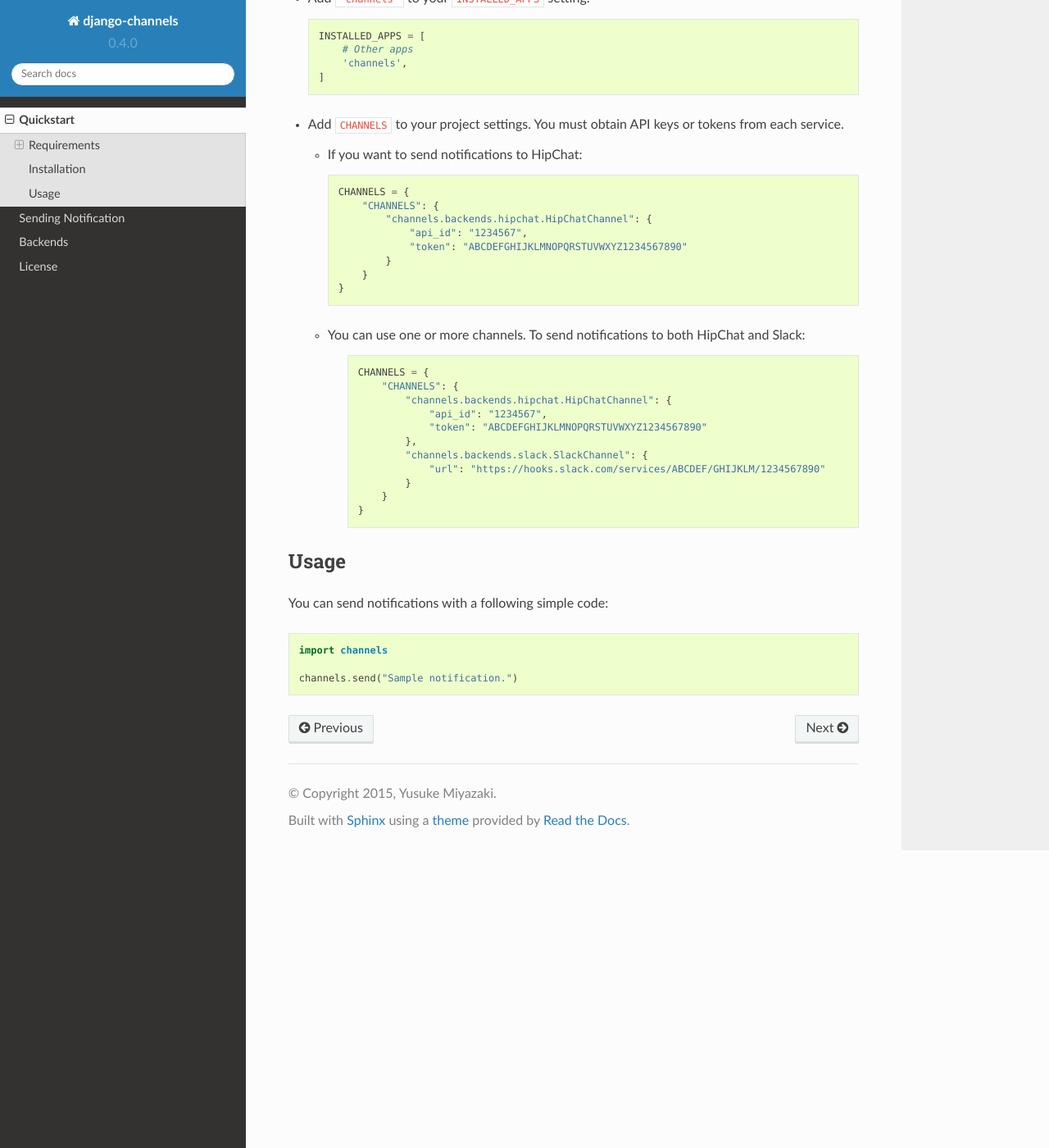
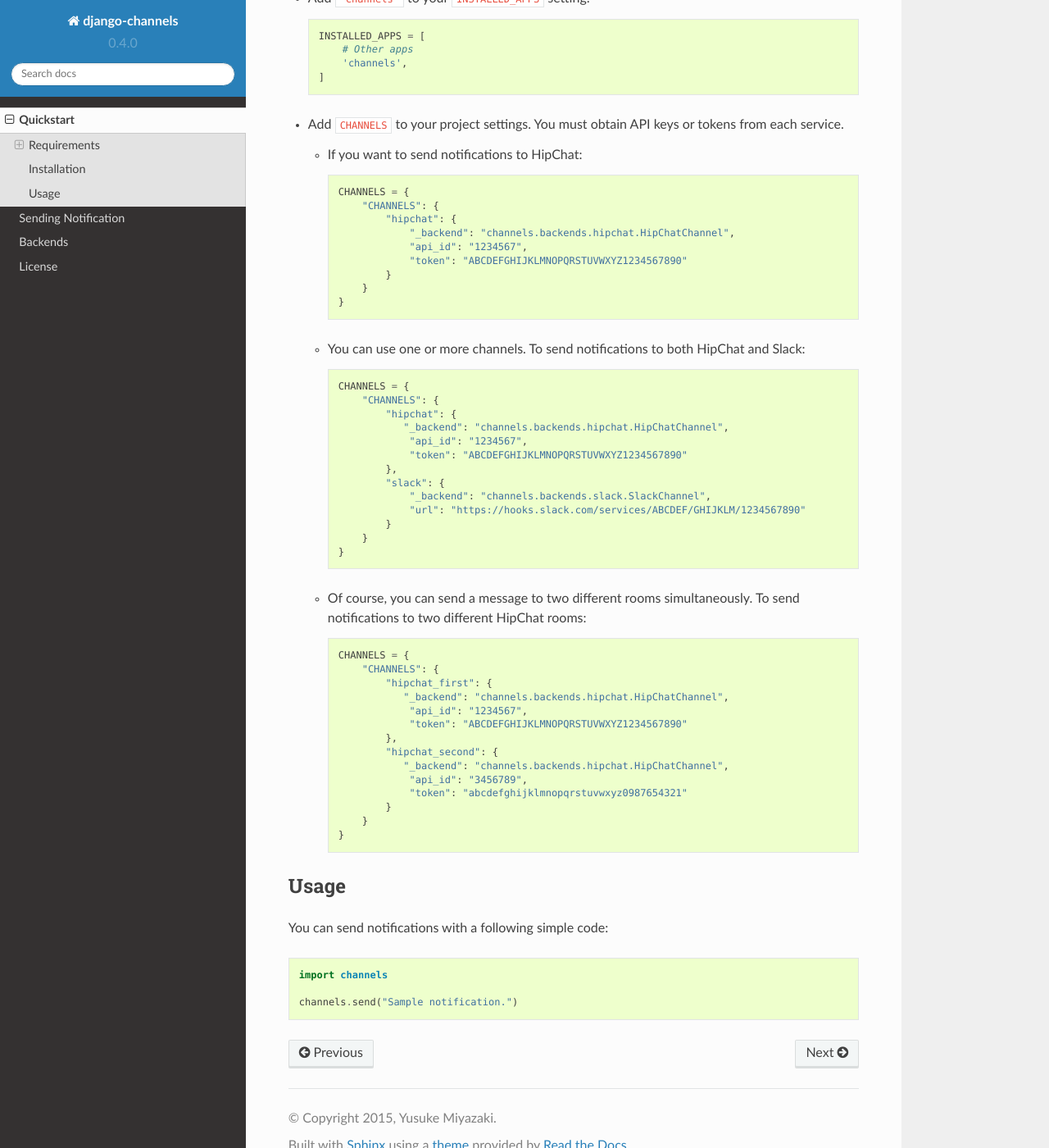
Before and after one commit to ymyzk/kawasemi, a Sphinx documentation site: the page built from docs/source/quickstart.rst, in a window 1280 px wide and 1400 px high, scrolled down 681 px. Shown: the whole window at 82% size. Built offline with Sphinx 7.4.7 and the Read the Docs theme 2.0.0, drawn with Linux system fonts in a browser that asks for light colours.

Commit message:
Update documentation

```diff
--- a/docs/source/backends/hipchat.rst
+++ b/docs/source/backends/hipchat.rst
@@ -12,7 +12,8 @@ You can obtain a Room API ID and a Room Notification Token from `HipChat Rooms P
 
    CHANNELS = {
        "CHANNELS": {
-           "channels.backends.hipchat.HipChatChannel": {
+           "hipchat": {
+               "_backend": "channels.backends.hipchat.HipChatChannel",
                # Required
                # Room API ID
                "api_id": "1234567",
--- a/docs/source/backends/slack.rst
+++ b/docs/source/backends/slack.rst
@@ -12,7 +12,8 @@ You can obtain a Webhook URL from `this page`_.
 
    CHANNELS = {
        "CHANNELS": {
-           "channels.backends.slack.SlackChannel": {
+           "slack": {
+               "_backend": "channels.backends.slack.SlackChannel",
                # Required
                # Webhook URL
                "url": "https://hooks.slack.com/services/ABCDEF/GHIJKLM/1234567890",
--- a/docs/source/backends/twitter.rst
+++ b/docs/source/backends/twitter.rst
@@ -12,7 +12,8 @@ You can obtain keys and access tokens from `Twitter Application Management`_.
 
    CHANNELS = {
        "CHANNELS": {
-           "channels.backends.twitter.TwitterChannel": {
+           "twitter": {
+                "_backend": "channels.backends.twitter.TwitterChannel",
                 # Required
                 # Consumer Key (API Key)
                 "api_key": "ABCDEFGHIJKLMNOPQRSTUVWXYZ1234567890",
--- a/docs/source/backends/yo.rst
+++ b/docs/source/backends/yo.rst
@@ -12,7 +12,8 @@ You can obtain an API token from `Yo Dashboard`_.
 
    CHANNELS = {
        "CHANNELS": {
-           "channels.backends.yo.YoChannel": {
+           "yo": {
+               "_backend": "channels.backends.yo.YoChannel",
                # Required
                # Your API token
                "api_token": environ.get("CHANNELS_YO_API_TOKEN"),
--- a/docs/source/quickstart.rst
+++ b/docs/source/quickstart.rst
@@ -42,7 +42,8 @@ Installation
 
        CHANNELS = {
            "CHANNELS": {
-               "channels.backends.hipchat.HipChatChannel": {
+               "hipchat": {
+                   "_backend": "channels.backends.hipchat.HipChatChannel",
                    "api_id": "1234567",
                    "token": "ABCDEFGHIJKLMNOPQRSTUVWXYZ1234567890"
                }
@@ -51,19 +52,41 @@ Installation
 
   * You can use one or more channels. To send notifications to both HipChat and Slack:
 
-     .. code-block:: python
+    .. code-block:: python
 
-        CHANNELS = {
-            "CHANNELS": {
-                "channels.backends.hipchat.HipChatChannel": {
-                    "api_id": "1234567",
-                    "token": "ABCDEFGHIJKLMNOPQRSTUVWXYZ1234567890"
-                },
-                "channels.backends.slack.SlackChannel": {
-                    "url": "https://hooks.slack.com/services/ABCDEF/GHIJKLM/1234567890"
-                }
-            }
-        }
+       CHANNELS = {
+           "CHANNELS": {
+               "hipchat": {
+                  "_backend": "channels.backends.hipchat.HipChatChannel",
+                   "api_id": "1234567",
+                   "token": "ABCDEFGHIJKLMNOPQRSTUVWXYZ1234567890"
+               },
+               "slack": {
+                   "_backend": "channels.backends.slack.SlackChannel",
+                   "url": "https://hooks.slack.com/services/ABCDEF/GHIJKLM/1234567890"
+               }
+           }
+       }
+
+  * Of course, you can send a message to two different rooms simultaneously.
+    To send notifications to two different HipChat rooms:
+
+    .. code-block:: python
+
+       CHANNELS = {
+           "CHANNELS": {
+               "hipchat_first": {
+                  "_backend": "channels.backends.hipchat.HipChatChannel",
+                   "api_id": "1234567",
+                   "token": "ABCDEFGHIJKLMNOPQRSTUVWXYZ1234567890"
+               },
+               "hipchat_second": {
+                  "_backend": "channels.backends.hipchat.HipChatChannel",
+                   "api_id": "3456789",
+                   "token": "abcdefghijklmnopqrstuvwxyz0987654321"
+               }
+           }
+       }
 
 Usage
 -----
```
